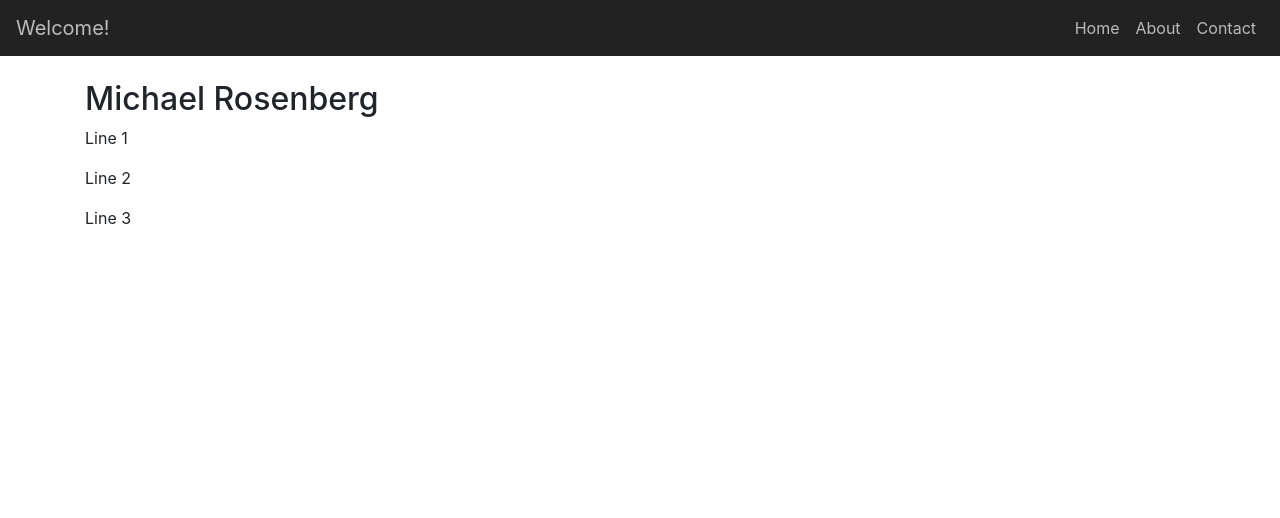
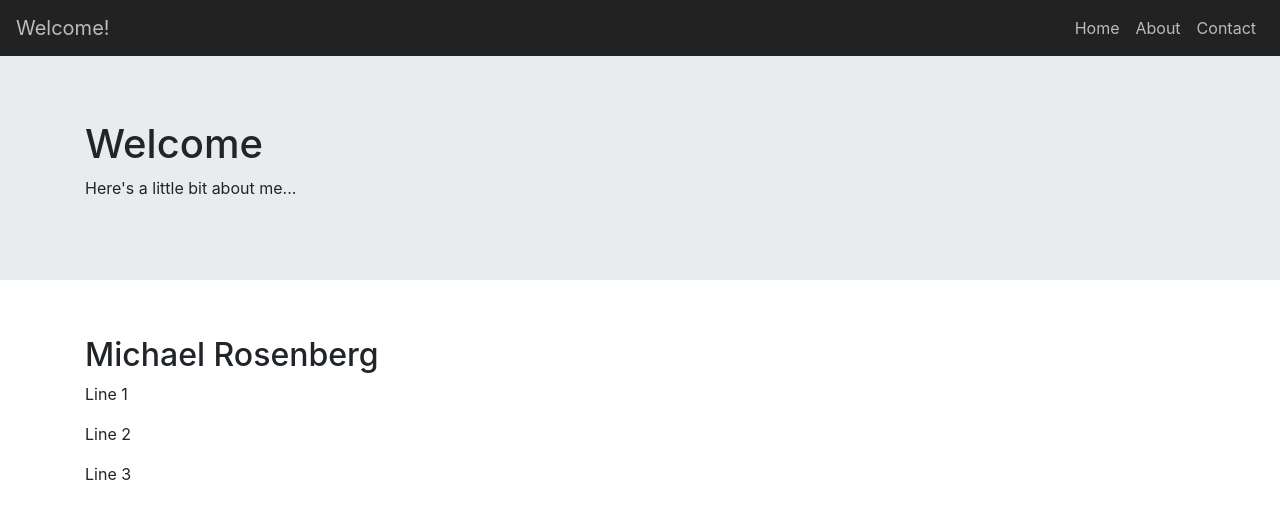
Before and after one commit to rosenbergmichael/homepage, a React (Create React App) app: page / in a window 1280 px wide. Shown: the top 518 px of the page. Built offline with nearby package versions, Linux system fonts and the light colour scheme.

Commit message:
imported Jumbotron component in App.js

```diff
--- a/src/App.js
+++ b/src/App.js
@@ -6,6 +6,7 @@ import { Contact } from './Contact';
 import { NoMatch } from './NoMatch';
 import { Layout } from './components/Layout';
 import { NavBar } from './components/NavBar';
+import { Jumbotron } from './components/Jumbotron';
 
 
 class App extends Component {
@@ -13,6 +14,7 @@ class App extends Component {
     return (
       <React.Fragment>
         <NavBar />
+        <Jumbotron />
         <Layout>
           <Router>
             <Switch>
```
Also changed, not shown: 1 other file (tests, documents, lock files or other folders).
